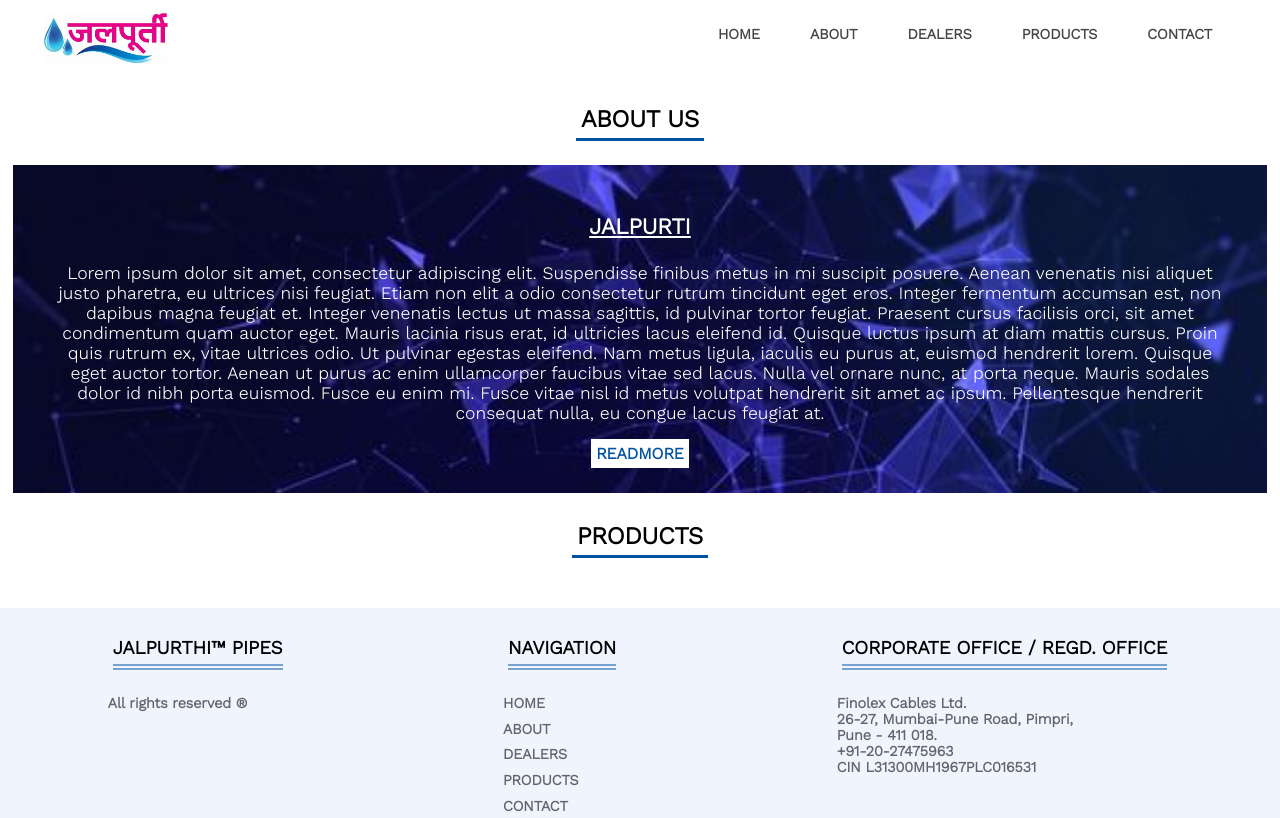
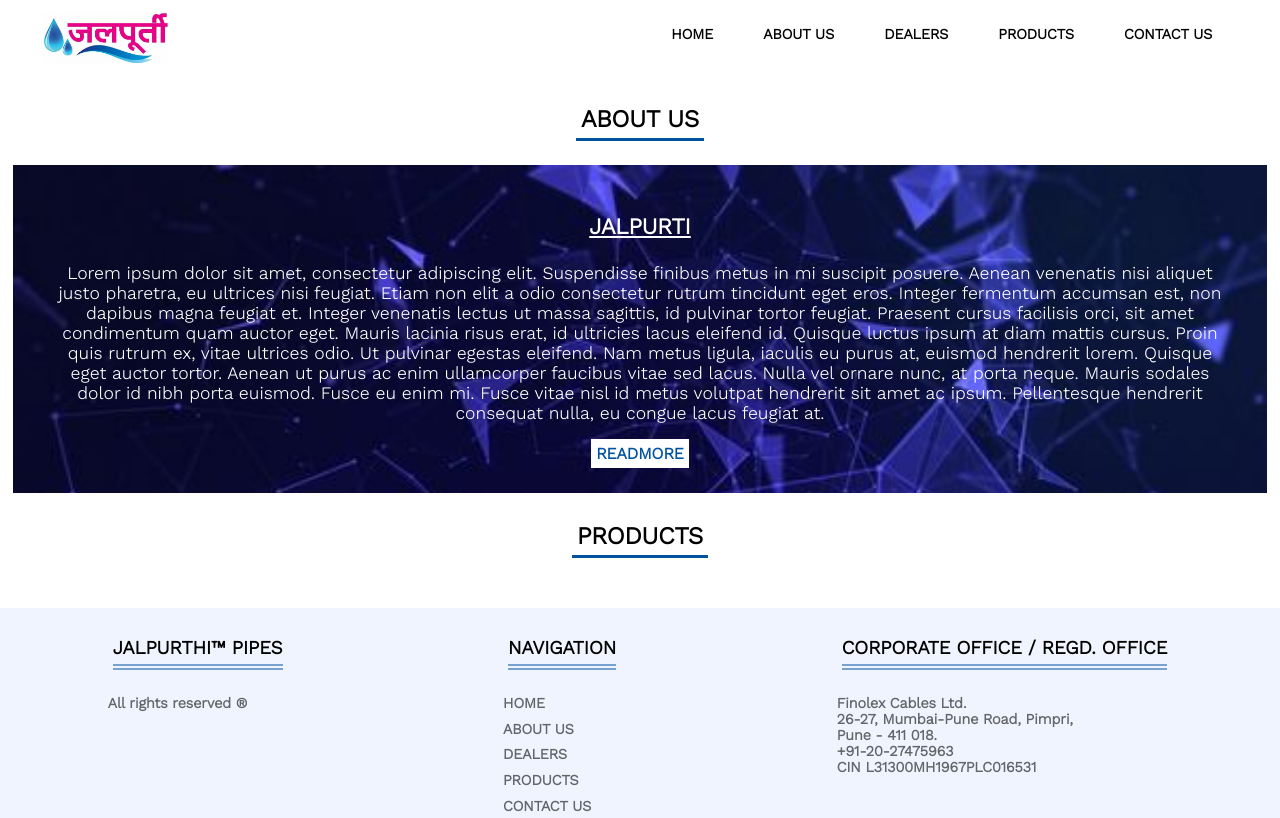
Before and after one commit to NavjotBansal/NavjotBansal.github.io, a plain HTML site: page JalPurthi/index.html in a window 1280 px wide. Drawn offline with nearby package versions, Linux system fonts and the light colour scheme.

Commit message:
using JS for populating

```diff
--- a/JalPurthi/base.css
+++ b/JalPurthi/base.css
@@ -64,6 +64,11 @@ body
 	color: #444;
 	transition: all 0.2s linear;
 	border-radius: 5px;
+}
+#navitems ul li a
+{
+	text-decoration: none;
+	color: black;
 }
 #navitems ul li:after
 {
@@ -206,7 +211,11 @@ body
 	font-weight: bold;
 	font-size: 0.9rem;
 }
-
+#footeritems li a
+{
+	text-decoration: none;
+	color: #00000096;
+}
 @media (max-width: 800px)
 {
 	#logo img
--- a/JalPurthi/index.html
+++ b/JalPurthi/index.html
@@ -13,17 +13,8 @@
 <div class="navbar">
 	<span id="logo">
 		<img src="Logo.jpg">
-		<!-- <p><span id="logotitle">Jalpurti Pipes</span> -->
-			<!-- <br> PVT. LTD.</p> -->
 	</span>
 	<span id="navitems">
-		<ul>
-			<li>HOME</li>
-			<li>ABOUT</li>
-			<li>DEALERS</li>
-			<li>PRODUCTS</li>
-			<li>CONTACT</li>
-		</ul>
 	</span>
 </div>
 <div class="bodycontainer">
@@ -54,12 +45,7 @@ Nam metus ligula, iaculis eu purus at, euismod hendrerit lorem. Quisque eget auc
 		<div id="columnhead">
 			<h3>Navigation</h3>
 		</div>
-		<ul id="footeritems">
-			<li>HOME</li>
-			<li>ABOUT</li>
-			<li>DEALERS</li>
-			<li>PRODUCTS</li>
-			<li>CONTACT</li>
+		<ul  class="footernavigation" id="footeritems">
 		</ul>
 	</div>
 	<div>
@@ -81,6 +67,21 @@ Nam metus ligula, iaculis eu purus at, euismod hendrerit lorem. Quisque eget auc
 	var body = document.body;
 	var html = document.documentElement;
 	var nav = document.querySelector(".navbar");
+
+	/* populating navbar & footer navigation*/
+	var navItems = document.querySelector("#navitems");
+	var footerItems = document.querySelector("ul#footeritems.footernavigation");
+	var unorderedList = document.createElement("ul");
+	var navItemsList = [{text:"HOME",url:"#"},{text:"ABOUT US",url:"#"},{text:"DEALERS",url:"#"},{text:"PRODUCTS",url:"#"},{text:"CONTACT US",url:"#"}];
+	for(var i=0;i<navItemsList.length;i++)
+	{
+		unorderedList.innerHTML+= '<li> <a href="'+navItemsList[i].url+'">'+navItemsList[i].text+'</a></li>';
+		footerItems.innerHTML+= '<li> <a href="'+navItemsList[i].url+'">'+navItemsList[i].text+'</a></li>';
+	}
+	console.log(footeritems.innerHTML);
+	navitems.appendChild(unorderedList);
+	/* populating navbar & footer navigation ends */
+
 	var bodycontainer = document.querySelector(".bodycontainer");
 	bodycontainer.style.marginTop = nav.offsetHeight+"px";
 	window.onscroll = function()
```
